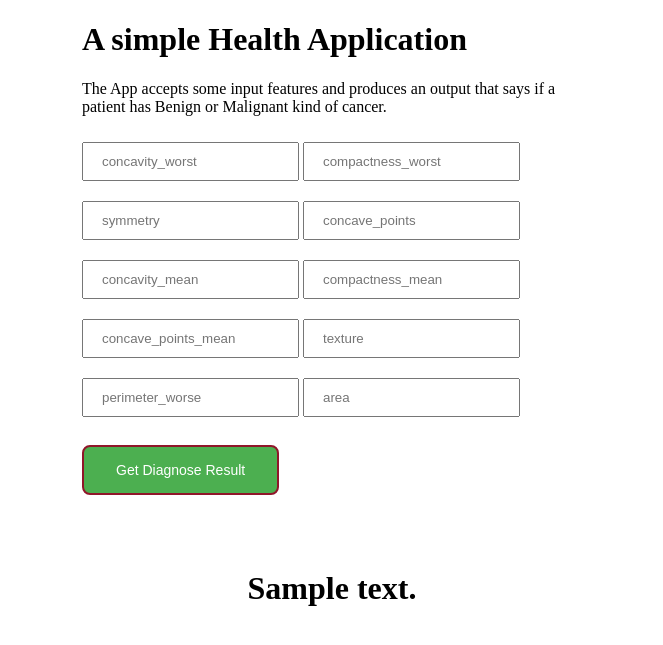
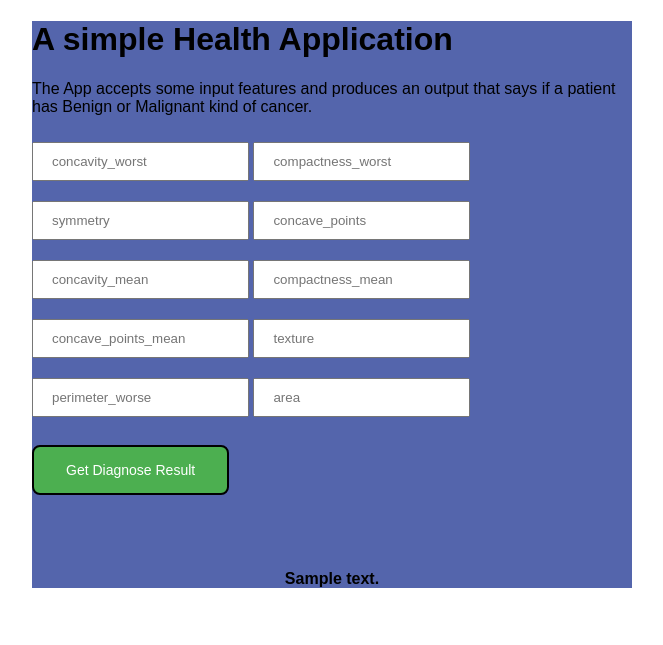
Before and after one commit to Abuton/Understanding-Logistic-Regression, a Flask app: template Web App/templates/index.html in a window 1280 px wide. Shown: the top 645 px of the page, without its empty margins (308-971 px from the left). Run offline with Flask 2, Linux system fonts and the light colour scheme; the template is opened without the code that fills it: most values are stand-ins (such as "Sample title", 1, 10 or a date in 2020); parts of the project's set-up code (start-up, migrations or seed data) failed here and were passed over.

Commit message:
added bkground color

```diff
--- a/Web App/app.py
+++ b/Web App/app.py
@@ -19,9 +19,12 @@ def predict():
 	features = [int(x) for x in request.form.values()]
 	final_features = [np.array(features)]
 	prediction = model.predict(final_features)
+	if prediction == 0: prediction = 'BENIGN'
+	else: prediction = 'MALINGNANT'
 
 
-	return render_template('index.html', prediction_text=f'Result of the diagnosis test is {prediction[0]}')
+
+	return render_template('index.html', prediction_text=f'Result of the diagnosis test is {prediction}')
 
 if __name__ == '__main__':
 	app.run(debug=True, port=80)
--- a/Web App/templates/index.html
+++ b/Web App/templates/index.html
@@ -7,7 +7,7 @@
 <style type="text/css">
 	.button {
 	  background-color: #4CAF50; /* Green */
-	  border: 2px solid #90162A;
+	  border: 2px solid #000000;
 	  border-radius: 8px;
 	  color: white;
 	  padding: 15px 32px;
@@ -23,15 +23,21 @@
 	  box-shadow: 0 12px 16px 0 rgba(0,0,0,0.24), 0 17px 50px 0 rgba(0,0,0,0.19);
 	}
 	.content {
-	  max-width: 500px;
-	  margin: auto;
+	  max-width: 600px;
+	  margin: 0 auto;
+	  display: block;
+	  background-color: #5465AC;
+	  font-family: sans-serif;
 	}
-	input[type=text] {
+	input[type=number] {
 	  /*width: 25%;*/
 	  padding: 10px 18px;
 	  margin: 10px 0;
 	  box-sizing: border-box;
-}
+	}
+	.form{
+		/*margin: 0px auto;*/
+	}
 
 </style>
 <body>
@@ -40,18 +46,18 @@
 		<h1>A simple Health Application </h1>
 		<p>The App accepts some input features and produces an output that says if a patient has Benign or Malignant kind of cancer.</p>
 
-		<form action="{{ url_for('predict') }}" method="post">
-			<input type="text" name="concavity_worst" placeholder="concavity_worst" required="required">
+		<form action="{{ url_for('predict') }}" method="post" class="form">
+			<input type="number" name="concavity_worst" placeholder="concavity_worst" required="required">
 
-			<input type="text" name="compactness_worst" placeholder="compactness_worst" required="required">
-			<input type="text" name="symmetry" placeholder="symmetry" required="required">
-			<input type="text" name="concave_points" placeholder="concave_points" required="required">
-			<input type="text" name="concavity_mean" placeholder="concavity_mean" required="required">
-			<input type="text" name="compactness_mean" placeholder="compactness_mean" required="required">
-			<input type="text" name="concave_points_mean" placeholder="concave_points_mean" required="required">
-			<input type="text" name="texture" placeholder="texture" required="required">
-			<input type="text" name="perimeter_worse" placeholder="perimeter_worse" required="required">
-			<input type="text" name="area" placeholder="area" required="required">
+			<input type="number" name="compactness_worst" placeholder="compactness_worst" required="required">
+			<input type="number" name="symmetry" placeholder="symmetry" required="required">
+			<input type="number" name="concave_points" placeholder="concave_points" required="required" maxlength = "40">
+			<input type="number" name="concavity_mean" placeholder="concavity_mean" required="required">
+			<input type="number" name="compactness_mean" placeholder="compactness_mean" required="required">
+			<input type="number" name="concave_points_mean" placeholder="concave_points_mean" required="required">
+			<input type="number" name="texture" placeholder="texture" required="required">
+			<input type="number" name="perimeter_worse" placeholder="perimeter_worse" required="required">
+			<input type="number" name="area" placeholder="area" required="required">
 			<br><br>
 
 			<button type="submit" class="button">
@@ -61,7 +67,7 @@
 
 		<br><br><br>
 
-		<center> <h1>{{ prediction_text }} </h1></center>
+		<center> <h4>{{ prediction_text }} </h4></center>
 
 	</div>
 
```
